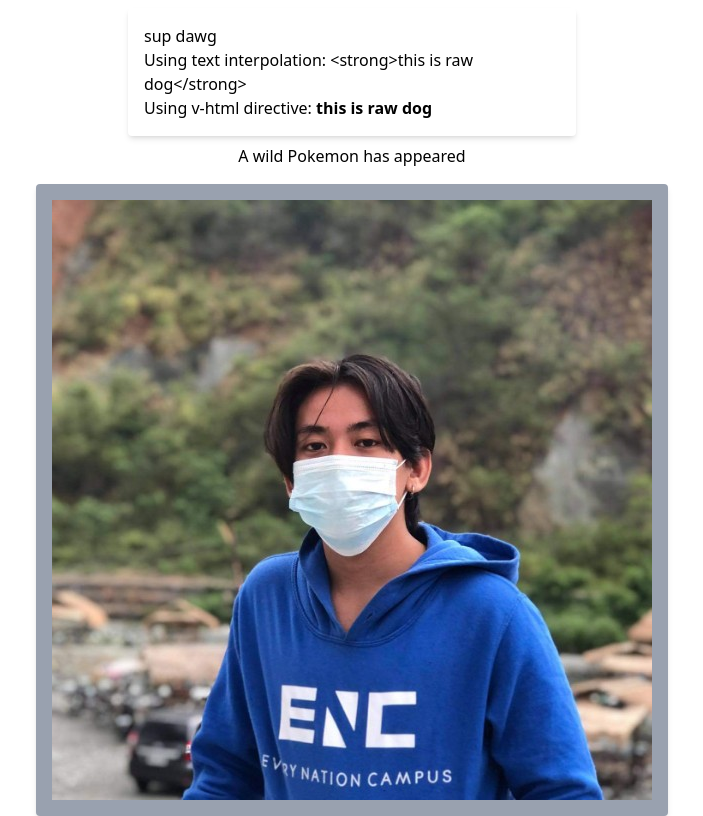
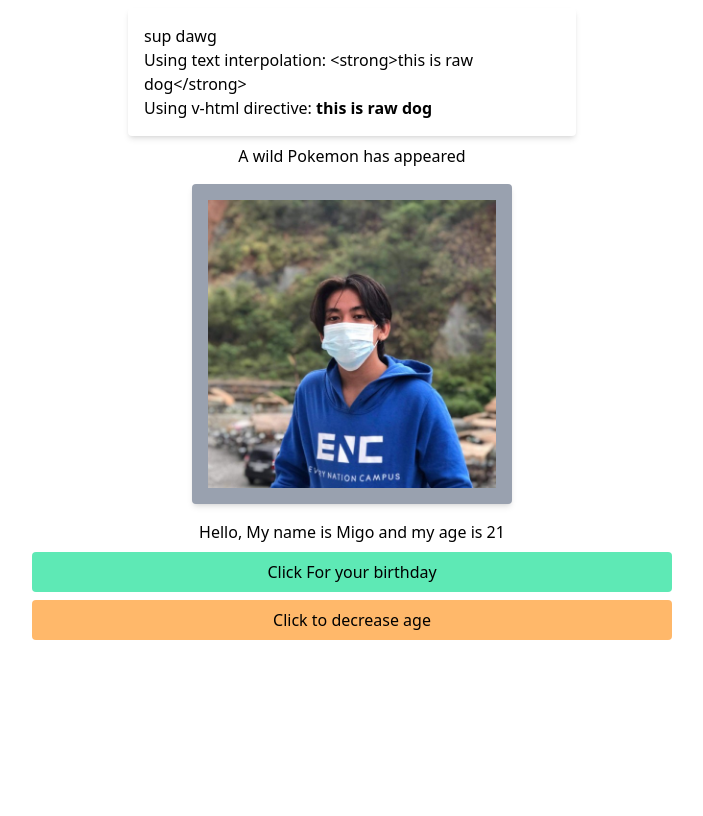
Before and after one commit to Miguelkarma/Colleague-Selector, a Vue app: page / in a window 1280 px wide. Shown: the whole page, without its empty margins (288-991 px from the left). Built offline with nearby package versions, Linux system fonts and the light colour scheme.

Commit message:
working on modals

```diff
--- a/index.html
+++ b/index.html
@@ -4,7 +4,7 @@
     <meta charset="UTF-8" />
     <link rel="icon" href="/favicon.ico" />
     <meta name="viewport" content="width=device-width, initial-scale=1.0" />
-    <title>Colleague Selector</title>
+    <title>Practice vue</title>
   </head>
   <body>
     <div id="app"></div>
--- a/src/App.vue
+++ b/src/App.vue
@@ -11,16 +11,25 @@
       </h1>
     </div>
     <img
-      class="mx-auto mt-4 p-4 bg-gray-400 rounded shadow-md"
+      class="mx-auto mt-4 p-4 bg-gray-400 rounded shadow-md w-1/4"
       :src="imageURL"
       alt="vuelogo"
     />
+    <div class="text-center mt-4">
+      <Counter />
+    </div>
   </div>
 </template>
 
 <script>
 import logoImage from "@/assets/pic.jpg";
+
+import Counter from "@/components/Intro.vue";
 export default {
+  name: "counter component",
+  components: {
+    Counter,
+  },
   data() {
     return {
       imageURL: logoImage,
--- /dev/null
+++ b/src/components/Intro.vue
@@ -0,0 +1,36 @@
+<template>
+  <div class="flex flex-col items-center">
+    <p>Hello, My name is {{ name }} and my age is {{ age }}</p>
+    <h2>{{ count }}</h2>
+    <div class="flex flex-col w-1/2 mt-2">
+      <button
+        @click="birthday"
+        class="p-2 bg-emerald-300 rounded cursor-pointer"
+      >
+        Click For your birthday
+      </button>
+      <button
+        @click="decrease"
+        class="p-2 bg-orange-300 rounded mt-2 cursor-pointer"
+      >
+        Click to decrease age
+      </button>
+    </div>
+  </div>
+</template>
+<script setup>
+import { ref } from "vue";
+const age = ref(21);
+const name = "Migo";
+
+const birthday = () => {
+  age.value++;
+  alert("Happy birthday bish");
+};
+
+const decrease = () => {
+  age.value--;
+  alert("damn");
+};
+</script>
+<style scoped></style>
```
